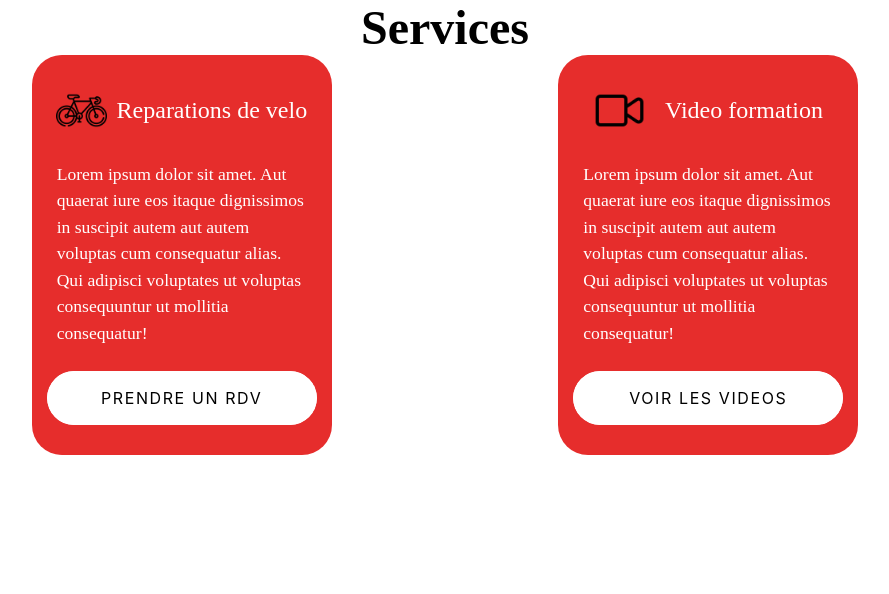
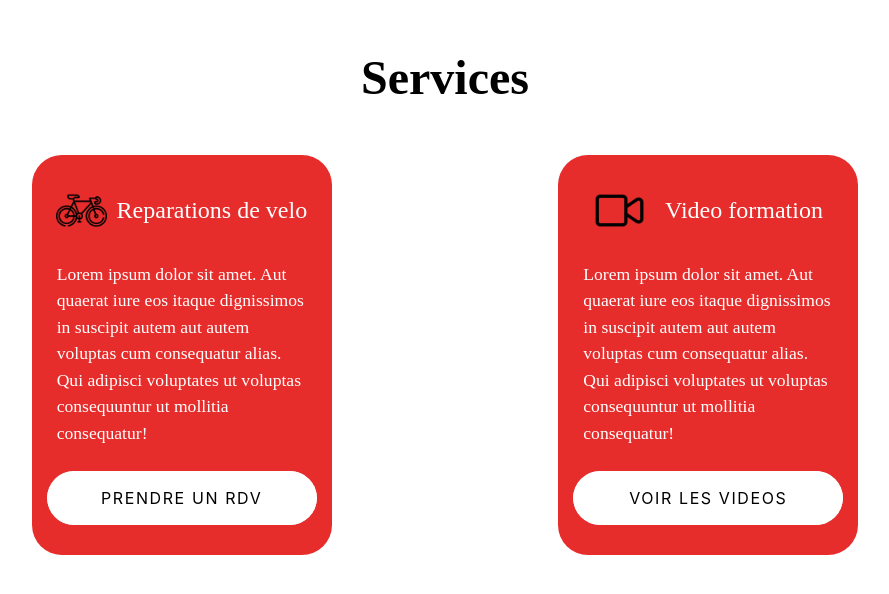
Before and after one commit to hJoyBoyh/Ahvelo, a plain HTML site: page accueil-section-3/index.html in a window 1280 px wide. Shown: the whole page, without its empty margins (195-1084 px from the left). Drawn offline with Linux system fonts and the light colour scheme.

Commit message:
padding aux titre Services

```diff
--- a/accueil-section-3/style.css
+++ b/accueil-section-3/style.css
@@ -8,6 +8,7 @@
     justify-content: center;
     font-weight: 400;
     font-size: 2em;
+    padding: 50px;
 }
 
 .services {
```
